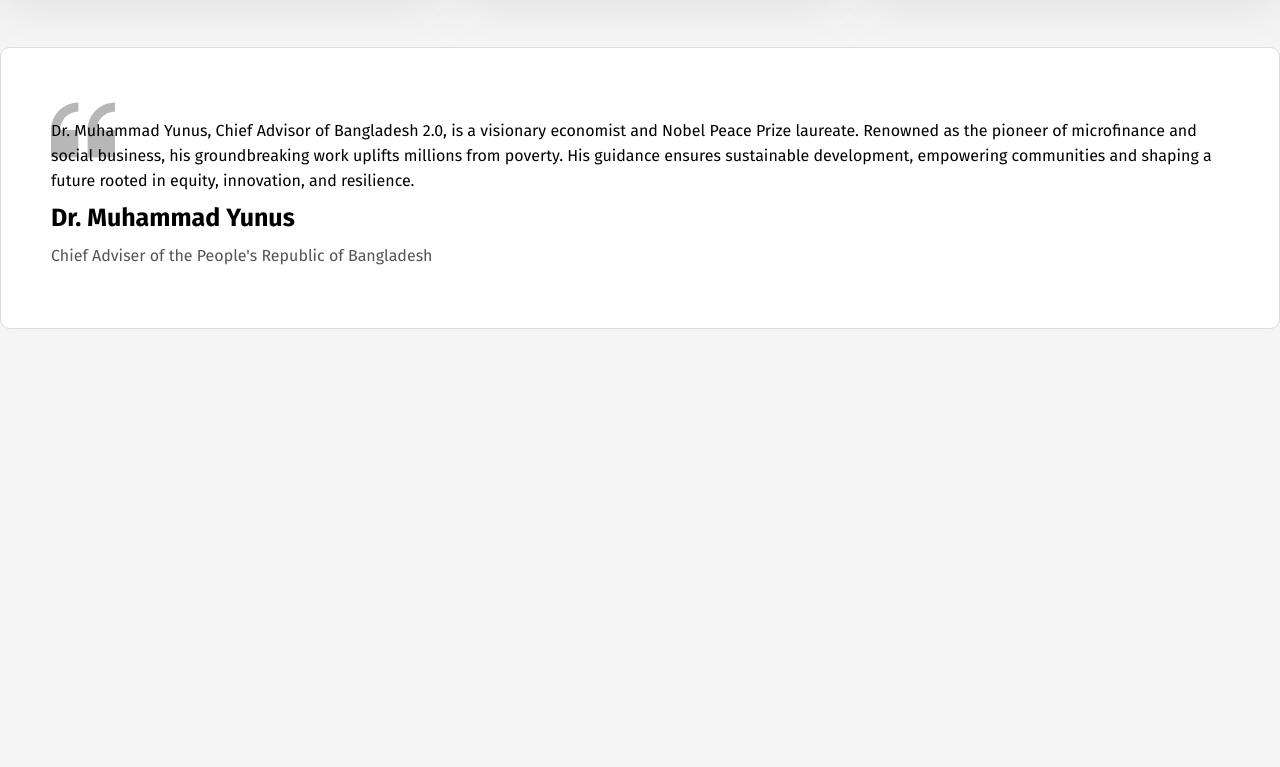
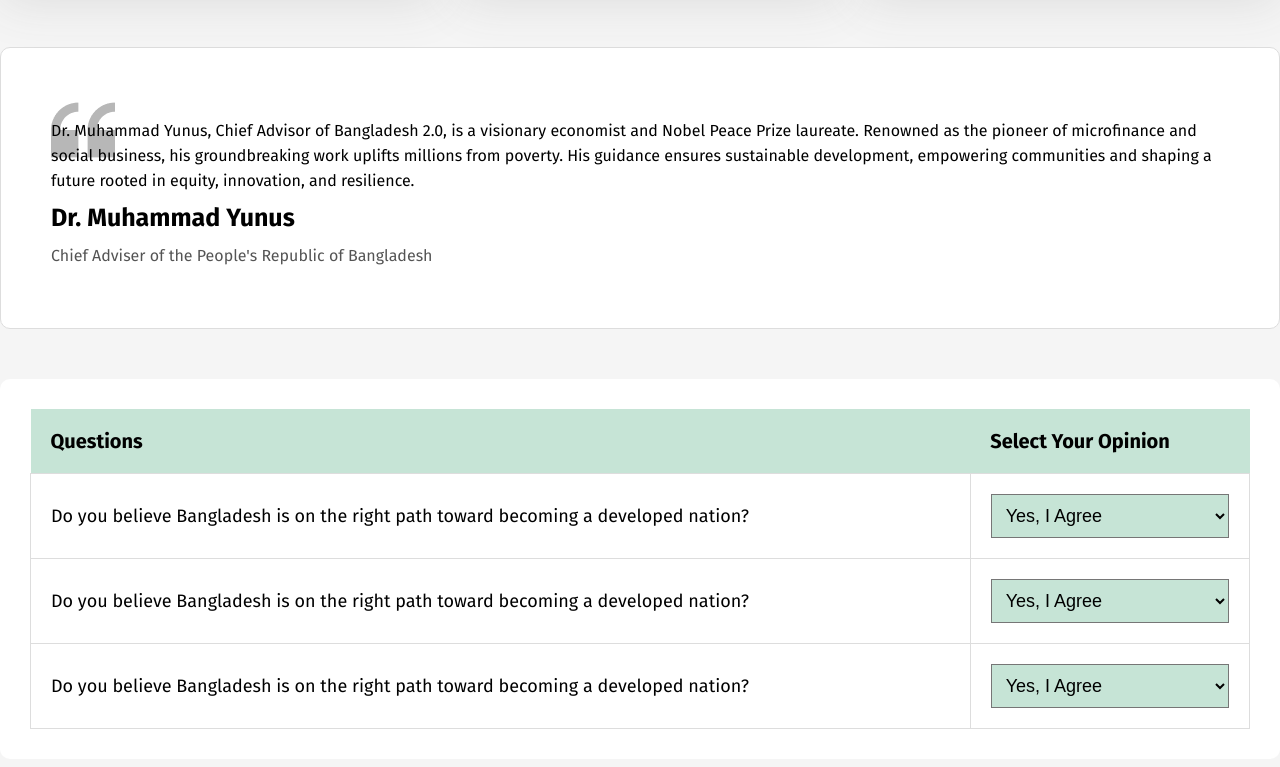
Before and after one commit to faisalchowdhury/ph_first_assignment_source_file, a plain HTML site: page index.html in a window 1280 px wide. Shown: the part 1787-2554 px from the top of the page. Before the commit the page ends 2166 px from the top, so only its background shows below. Drawn offline with Linux system fonts and the light colour scheme.

Commit message:
opinion section added

```diff
--- a/css/style.css
+++ b/css/style.css
@@ -197,3 +197,41 @@ header {
     background-repeat: no-repeat;
     padding: 20px 0 0 0;
 }
+
+/* Opinion Section */
+
+.opinion_area {
+    background: #fff;
+    border-radius: 10px;
+    display: flex;
+    justify-content: center;
+    padding: 30px;
+    margin: 50px 0;
+}
+table {
+    width: 100%;
+    border-collapse: collapse;
+}
+table th,td {
+    border: 1px solid #ddd;
+    padding: 20px;
+    text-align: left;
+}
+table th {
+    font-size: 20px;
+    border: none;
+}
+table td {
+    font-size: 18px ;
+}
+table thead tr {
+    background: rgba(198, 228, 214, 1);
+}
+
+.opinion_area select {
+    background: rgba(198, 228, 214, 1);
+    width: 100%;
+    padding: 10px;
+    font-size: 18px;
+    outline: none;
+}
--- a/index.html
+++ b/index.html
@@ -110,6 +110,60 @@
      </section>
     <!-- Advisor Section -->
 
+    <!-- Opinion section  -->
+     <section class="opinion_area">
+
+        <table>
+            <thead>
+                 <tr>
+                    <th>Questions</th>
+                    <th>Select Your Opinion</th>
+                 </tr>
+            </thead>
+
+            <tbody>
+
+                <tr>
+                    <td>Do you believe Bangladesh is on the right path toward becoming a developed nation?</td>
+
+                    <td>
+                        <select name="" id="">
+                            <option value="Yes, I Agree">Yes, I Agree</option>
+                            <option value="No, I don't Agree">Yes, I Agree</option>
+                        </select>
+                    </td>
+                </tr>
+
+                <tr>
+                    <td>Do you believe Bangladesh is on the right path toward becoming a developed nation?</td>
+
+                    <td>
+                        <select name="" id="">
+                            <option value="Yes, I Agree">Yes, I Agree</option>
+                            <option value="No, I don't Agree">Yes, I Agree</option>
+                        </select>
+                    </td>
+                </tr>
+
+                <tr>
+                    <td>Do you believe Bangladesh is on the right path toward becoming a developed nation?</td>
+
+                    <td>
+                        <select name="" id="">
+                            <option value="Yes, I Agree">Yes, I Agree</option>
+                            <option value="No, I don't Agree">Yes, I Agree</option>
+                        </select>
+                    </td>
+                </tr>
+            </tbody>
+        </table>
+
+
+     </section>
+    <!-- Opinion section -->
+
+
+
      </main>
     <!-- Main area -->
 
```
